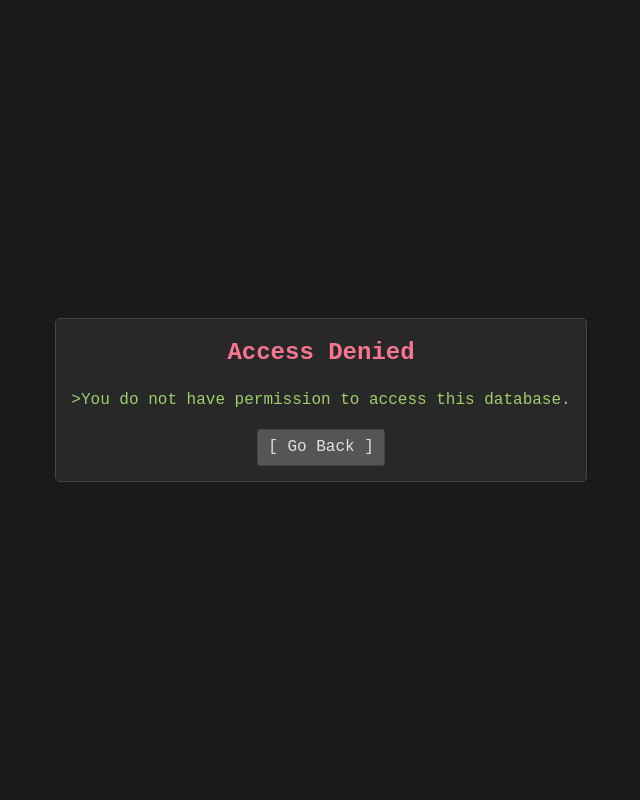
After one commit to HirotakaDango/HDBoard, a PHP site: page /denied.php in a window 1280 px wide. The commit adds this page. Shown: the whole page, without its empty margins (319-959 px from the left). Run offline with PHP 8.4, Linux system fonts and the light colour scheme.

Commit message:
Add denied.php page

```diff
--- /dev/null
+++ b/denied.php
@@ -0,0 +1,117 @@
+<!DOCTYPE html>
+<html lang="en">
+  <head>
+    <meta charset="UTF-8">
+    <meta name="viewport" content="width=device-width, initial-scale=1.0">
+    <title>Access Denied</title>
+    <style>
+      /* Define CSS variables for the dark theme */
+      :root {
+        --bg-color: #1a1a1a;
+        --text-color: #e0e0e0;
+        --border-color: #444;
+        --post-bg: #282828;
+        --header-bg: #333;
+        --link-color: #7aa2f7;
+        --link-hover: #c0caf5;
+        --accent-red: #f7768e;
+        --accent-green: #9ece6a;
+        --accent-blue: #4f6dac;
+        --greentext-color: #9ece6a;
+        --reply-mention-color: #f7768e;
+        --form-bg: #303030;
+        --input-bg: #404040;
+        --input-text: #e0e0e0;
+        --input-border: #555;
+        --button-bg: #555;
+        --button-hover-bg: #666;
+        --button-text: #e0e0e0;
+        --warning-bg: #5c2424;
+        --warning-border: #a04040;
+        --warning-text: #f7768e;
+        --success-bg: #2a502a;
+        --success-border: #4a804a;
+        --success-text: #9ece6a;
+        --error-bg: var(--warning-bg);
+        --error-border: var(--warning-border);
+        --error-text: var(--warning-text);
+        --code-bg: #333;
+        --code-text: #ccc;
+        --board-index-item-bg: var(--post-bg);
+        --board-index-item-border: var(--border-color);
+        --board-index-item-hover-bg: #383838;
+        --summary-bg: var(--button-bg);
+        --summary-hover-bg: var(--button-hover-bg);
+      }
+
+      /* Basic body styling - Centered and Full Height */
+      body {
+        font-family: 'Courier New', Courier, monospace; /* Monospace font */
+        background-color: var(--bg-color); /* Use background variable */
+        color: var(--text-color); /* Use text color variable */
+        margin: 0; /* Remove default body margin */
+        line-height: 1.6; /* Improve line spacing */
+
+        /* Flexbox properties for centering */
+        display: flex;
+        justify-content: center; /* Center horizontally */
+        align-items: center; /* Center vertically */
+
+        min-height: 100vh; /* Ensure body takes at least full viewport height */
+        text-align: center; /* Center text within the container */
+      }
+
+      /* Container for the main content */
+      .container {
+        border: 1px solid var(--border-color); /* Use border color variable */
+        padding: 15px; /* Add padding */
+        max-width: 600px; /* Limit width - content will not exceed this */
+        /* Removed width: 90%; to prevent it from fitting screen width */
+        margin: auto 1.5em; /* Auto margins help center block elements horizontally */
+        background-color: var(--post-bg); /* Use post background variable */
+        border-radius: 5px; /* Add slight rounding */
+        box-sizing: border-box; /* Include padding and border in element's total width and height */
+      }
+
+      /* Styling for the main heading */
+      h1 {
+        font-size: 1.5em; /* Slightly larger font */
+        margin-top: 0; /* Remove top margin */
+        margin-bottom: 10px; /* Space below heading */
+        color: var(--accent-red); /* Use accent red for heading */
+      }
+
+      /* Styling for the paragraph text (often green text) */
+      p {
+        color: var(--greentext-color); /* Use green text color variable */
+        margin-bottom: 15px; /* Space below paragraph */
+      }
+
+      /* Styling for the "Go Home" button (anchor tag) */
+      .go-home-button {
+        display: inline-block; /* Make it behave like a block but inline */
+        padding: 5px 10px; /* Padding inside the button */
+        background-color: var(--button-bg); /* Use button background variable */
+        color: var(--button-text); /* Use button text color variable */
+        text-decoration: none; /* Remove underline from link */
+        border: 1px solid var(--border-color); /* Use border color for button border */
+        font-size: 1em; /* Font size */
+        cursor: pointer; /* Indicate it's clickable */
+        border-radius: 3px; /* Add slight rounding to button */
+        transition: background-color 0.3s ease; /* Smooth transition */
+      }
+
+      /* Hover effect for the button */
+      .go-home-button:hover {
+        background-color: var(--button-hover-bg); /* Use button hover background variable */
+      }
+    </style>
+  </head>
+  <body>
+
+    <div class="container">
+      <h1>Access Denied</h1>
+      <p>>You do not have permission to access this database.</p> <a href="./" class="go-home-button">[ Go Back ]</a> </div>
+
+  </body>
+</html>
--- a/index.php
+++ b/index.php
@@ -1795,7 +1795,7 @@ if ($show_board_index) {
                  </tr>
                  <tr>
                    <th></th>
-                   <td><input type="submit" value="Submit Thread"> <small>(Max: <?php echo MAX_FILE_SIZE / 1024 / 1024; ?> MB). Comment/File/Link required.</small></td>
+                   <td><input type="submit" value="Submit Thread"> <small>(Max: <?php echo MAX_FILE_SIZE / 1024 / 1024; ?> MB)</small></td>
                  </tr>
               </table>
             </form>
```
